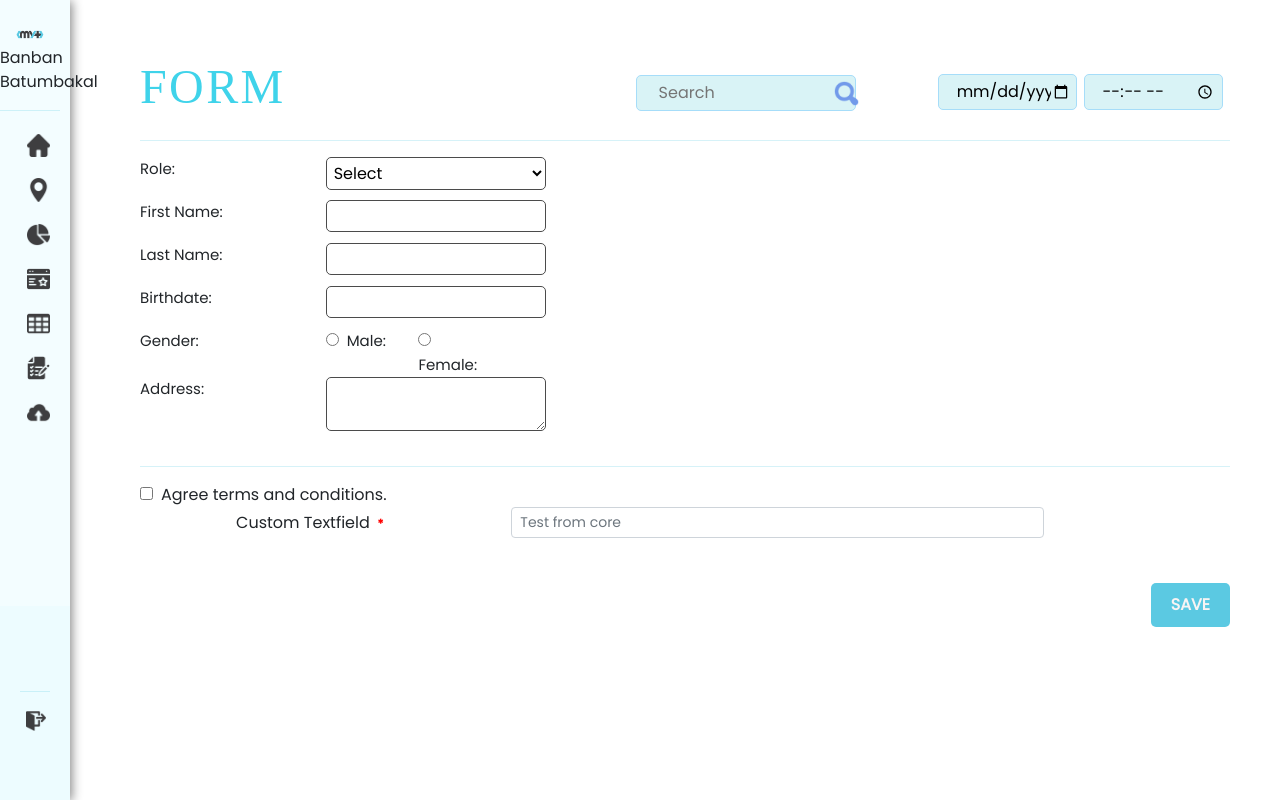
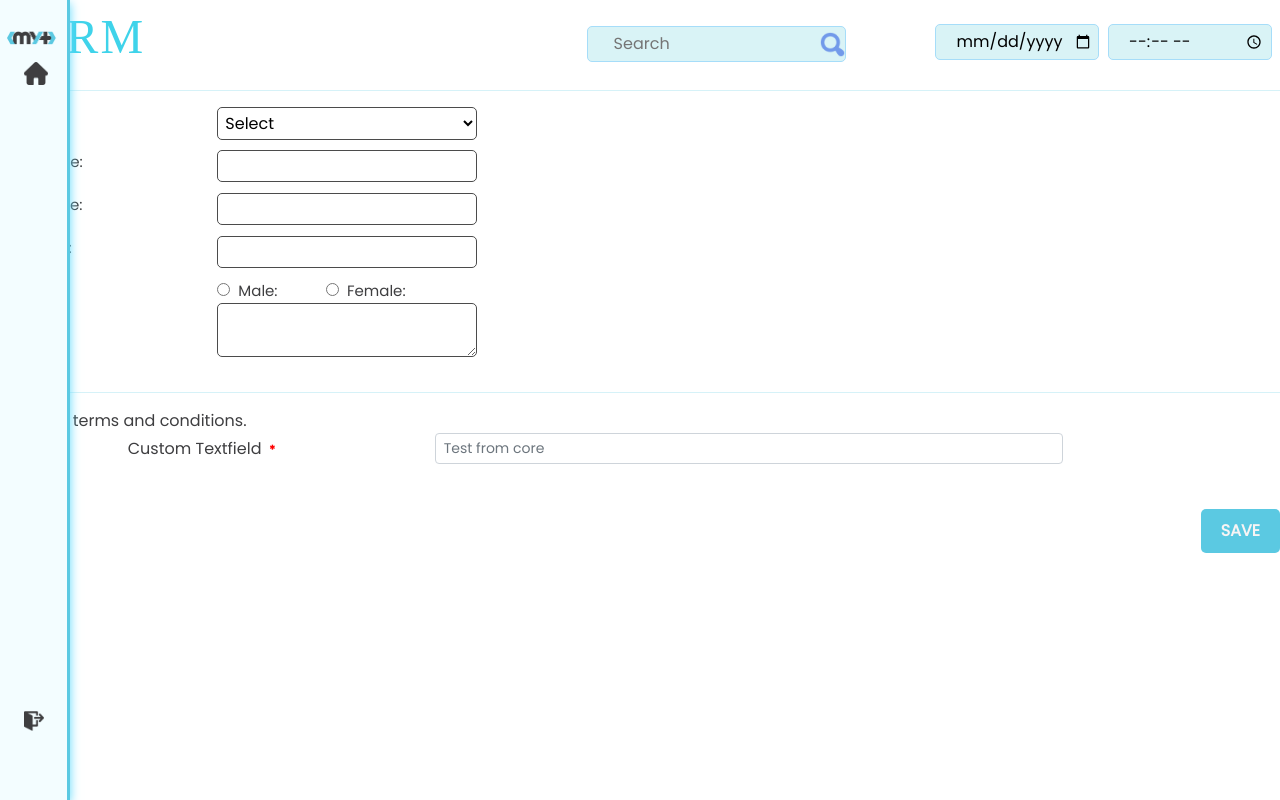
Before and after one commit to vanessa-myt/sample-project, a React (Create React App) app: page /form in a window 1280 px wide. Built offline with nearby package versions, Linux system fonts and the light colour scheme.

Commit message:
navbar fixing

```diff
--- a/src/App.css
+++ b/src/App.css
@@ -3,6 +3,7 @@
   --primary-color: #61dafb;
   --secondary-color: #5BC9E2;
   --tertiary-color: #3E3E40;
+  --navbar-color:#F3FDFF;
 
 
   --font-regular: 'Poppins-Regular';
@@ -20,6 +21,7 @@ hr{
 .App {
   text-align: center;
   font-family: var(--font-regular);
+  color:var(--tertiary-color)
 }
 
 .header-label{
@@ -30,10 +32,6 @@ hr{
   color:var(--tertiary-color);
   padding: 2%;
   padding-bottom: 0%;
-}
-
-.App-link {
-  color: #61dafb;
 }
 
 .badge{
--- a/src/Components/Navbar/MenuItem.js
+++ b/src/Components/Navbar/MenuItem.js
@@ -1,6 +1,7 @@
 import React, { useRef, useState } from "react";
 import { NavLink, Link } from "react-router-dom";
 import { FontAwesomeIcon } from '@fortawesome/react-fontawesome';
+import { Col, Row } from "react-bootstrap";
 
 /**
  * @author
@@ -8,8 +9,8 @@ import { FontAwesomeIcon } from '@fortawesome/react-fontawesome';
  **/
 
 const MenuItem = (props) => {
-  const { name, subMenus, iconClassName, onClick, to, exact } = props;
-  const [expandManage, setExpandManage] = useState(false);
+  const { name, subMenus, iconClassName, onClick, to, exact, expandManage, setExpandManage, index } = props;
+
 
     // carets for dropdown
   function caretDown() {
@@ -21,10 +22,11 @@ const MenuItem = (props) => {
   }
 
 
+
   if(subMenus.length !== 0) {
     return (
-      <li className="menu-li" onClick={() => {props.onClick(); setExpandManage(!expandManage)}} title={name}>
-          <div className="menu-item">
+      <li className={"menu-li"} onClick={() => {props.onClick(); setExpandManage(index)}} title={name}>
+          <div className={props.activeSub === true ? "menu-item li-active" : "menu-item"}>
             <div className="menu-icon">
               <img src={iconClassName} className="icon"/>
             </div>
@@ -53,10 +55,16 @@ const MenuItem = (props) => {
           to={to}
           className={`menu-item`}
         >
-          <div className="menu-icon">
-            <img src={iconClassName} className="icon"/>
-          </div>
-          <span className="nav-name">{name}</span>
+          <Row>
+            <Col>
+              <div className="menu-icon pl-5" style={{alignContent:"right"}}>
+              <img src={iconClassName} className="icon"/>
+              </div>
+            </Col>
+            <Col>
+            <span className="nav-name p-1" style={{textAlign:"left"}}>{name}</span>
+            </Col>
+          </Row>
         </Link>
       </li>
     );
--- a/src/Components/Navbar/Navbar.css
+++ b/src/Components/Navbar/Navbar.css
@@ -1,28 +1,30 @@
-
 .active-nav {
   margin-left: 0;
 }
 
+.container {
+  /* overflow: hidden !important; */
+}
 
-ul{
+ul {
   padding: 0;
   margin: 0;
 }
 
 .menu-li {
-    font-family: 'Gotham-Rounded-Medium';
+  font-family: "Gotham-Rounded-Medium";
   list-style: none;
-    padding-left: 7%;
+  /* padding-left: 10%; */
 }
 
 .inactive .menu-li {
-    padding-left: 17%;
+  padding-left: 20%;
   margin-bottom: 10%;
 }
 
-body{
+body {
   background-color: #eee;
-    font-family: 'Open Sans', sans-serif;
+  font-family: "Open Sans", sans-serif;
   /* min-height: 100%;
     position: relative; */
 }
@@ -41,63 +43,61 @@ body{
 
 /* Handle */
 ::-webkit-scrollbar-thumb {
-    background: #333;
+  background: var(--navbar-color);
   border-radius: 10px;
   display: none;
 }
 
 /* Handle on hover */
 ::-webkit-scrollbar-thumb:hover {
-    background: #333;
+  background: var(--navbar-color);
   display: block;
 }
 
-
-.side-menu{
+.side-menu {
   position: fixed;
-    background: #F3FDFF;
+  background: var(--navbar-color);
   width: 300px;
   height: 100%;
   box-sizing: border-box;
   padding-top: 30px;
   padding-right: 10px;
-    transition: width .2s ease-in;
+  padding-left: 6px;
+  transition: width 0.2s ease-in;
   z-index: 20 !important;
-    box-shadow: 2px 1px 10px #888888;
+  border-right: 3px solid var(--secondary-color);
+  box-shadow: 0 3px 10px var(--primary-color) !important;
+  /* box-shadow: 0 3px 10px rgb(0 0 0 / 0.2); */
 }
 
-.side-menu.inactive{
+.side-menu.inactive {
   width: 70px;
 }
 
-.inactive .logo{
-    height: 2vh;
-    padding:0;
+.side-menu .top-section {
+  position: relative;
+  /* margin-bottom: 5%; */
 }
 
-.side-menu .top-section{
-    position: relative;
-    /* margin-bottom: 25%; */
-}
-
-.side-menu .top-section .logo{
+.side-menu .top-section .logo {
   width: 100%;
   /* overflow: hidden; */
   display: inline-block;
+  cursor: pointer;
 }
 
-.side-menu .top-section .logo img{
+.side-menu .top-section .logo img {
+  max-width: 100%;
+  max-height: 200%;
   /* max-width: 50%;
-    max-height: 71%; */
-    max-width: 50%;
-    max-height: 66%;
+  max-height: 100%; */
 }
 
 .toggle-menu-btn {
   width: 10%;
 }
 
-.side-menu .top-section .toggle-menu-btn{
+.side-menu .top-section .toggle-menu-btn {
   color: #666;
   font-size: 20px;
   position: absolute;
@@ -107,16 +107,16 @@ body{
   cursor: pointer;
 }
 
-.side-menu.inactive .top-section .toggle-menu-btn{
+.side-menu.inactive .top-section .toggle-menu-btn {
   right: -50px;
 }
 
-.side-menu .search-controller{
-    color: #fff;
+.side-menu .search-controller {
+  /* color:; */
   position: relative;
 }
 
-.side-menu .search-controller .search-btn{
+.side-menu .search-controller .search-btn {
   width: 40px;
   height: 35px;
   position: absolute;
@@ -126,49 +126,57 @@ body{
   color: #666;
 }
 
-.side-menu .main-menu .menu-item{
+.side-menu .main-menu .menu-item {
   color: #333;
   text-decoration: none;
-    font-size: 15px;
-    display: block;
+  font-size: 20px;
+  display: flex;
   font-weight: 600;
   cursor: pointer;
-    padding-left: 5%;
+  /* padding-left: 15%; */
   margin-bottom: 1%;
-}
-
-.logo-mb{
-    margin-bottom: 0px !important;
-}
-
-.menu-item:hover {
-    background: #49DDFF;
-    border-radius: 5px;
-    color:#3E3E40;
-    padding-left: 5%;
   padding-top: 1%;
   padding-bottom: 4%;
 }
 
-.side-menu .main-menu .menu-item.active{
-    background: #E70689;
+.menu-item:hover {
+  /* background: #e70689; */
+  background: yellowgreen;
   border-radius: 5px;
-    color:#3E3E40;
-    padding-left: 5%;
+  /* color: #fff; */
+  padding-left: 0 !important;
+  margin-left: 0 !important;
+  /* padding-top: 1%;
+    padding-bottom: 4%; */
+}
+
+.side-menu .main-menu .menu-item.active {
+  background: #e70689;
+  border-radius: 5px;
+  /* color: #fff; */
+  /* padding-left: 15%; */
   padding-bottom: 5%;
 }
 
-
-
-.side-menu .main-menu{
+.side-menu .main-menu {
   margin: 5px 0;
   position: relative;
-    height: 50%;
+  height: 80%;
   overflow-y: scroll !important;
   overflow-x: hidden;
 }
 
-.side-menu .main-menu .menu-item .menu-icon{
+.active-menu {
+  height: 55% !important;
+}
+
+.li-active {
+  background-color: #e70689 !important;
+  border-radius: 0.5em;
+}
+
+.side-menu .main-menu .menu-item .menu-icon {
+  display: flex;
   display: inline-block;
   width: 35px;
   height: 35px;
@@ -178,51 +186,48 @@ body{
   /* overflow: hidden !important; */
 }
 
-.side-menu .main-menu .menu-item span{
+.side-menu .main-menu .menu-item span {
   position: absolute;
   display: inline-block;
   opacity: 1;
-    transition: opacity .2s ease-in;
+  transition: opacity 0.2s ease-in;
 }
 
-.side-menu.inactive .main-menu .menu-item span{
+.side-menu.inactive .main-menu .menu-item span {
   opacity: 0;
   width: 0;
   height: 0;
   /* overflow: hidden; */
 }
 
-.side-menu .main-menu .sub-menu{
+.side-menu .main-menu .sub-menu {
   color: #333;
-    margin-left: 10px;
+  margin-left: 20px;
   margin-top: 8%;
   border-left: 1px solid #666;
   box-sizing: border-box;
   padding-left: 30px;
   /* max-height: 0; */
   /* overflow: hidden; */
-    transition: max-height .2s ease-in;
+  transition: max-height 0.2s ease-in;
 }
 
-.side-menu.inactive .main-menu .sub-menu{
+.side-menu.inactive .main-menu .sub-menu {
   max-height: 0;
   /* overflow: hidden; */
 }
 
-
-
-
-.side-menu .main-menu .sub-menu.active{
+.side-menu .main-menu .sub-menu.active {
   max-height: 200px;
 }
 
-.side-menu .main-menu .sub-menu a{
+.side-menu .main-menu .sub-menu a {
   display: block;
   margin: 5px 0;
   font-size: 15px;
   font-weight: 600;
   text-decoration: none;
-    color: #ffffff;
+  /* color: #ffffff; */
   box-sizing: border-box;
   padding: 5px;
   text-transform: uppercase;
@@ -234,25 +239,23 @@ body{
 }
 
 .expand-icon {
-    margin-top:4%;
   margin-left: 60%;
-    color: #FFFFFF;
+  margin-top: 1%;
+  /* color: #ffffff; */
 }
 
-
-.side-menu .main-menu .sub-menu a.active{
-    background: #E70689;
+.side-menu .main-menu .sub-menu a.active {
+  background: #e70689;
   display: block;
-    margin-left: -8%;
+  /* margin-left: -8%; */
   box-shadow: 0px 4px 10px -5px rgba(0, 0, 0, 0.593);
   border-radius: 5px;
   color: #fff;
-
 }
 
-.side-menu-footer{
+.side-menu-footer {
   width: 100%;
-    background: #edfcff;
+  background: var(--navbar-color);
   position: absolute;
   bottom: 0;
   left: 0;
@@ -260,31 +263,29 @@ body{
   box-sizing: border-box;
 }
 
-
-
-
-.container-nav{
+.container {
   margin-left: 300px;
-    transition: margin-left .2s ease-in;
+  transition: margin-left 0.2s ease-in;
   padding: 50px;
   box-sizing: border-box;
 }
 
-.container-nav.inactive{
+.container.inactive {
   margin-left: 90px;
 }
 
-.container-nav.active {
-    margin-left: 320px !important;
+.container.active {
+  margin-left: 25% !important;
 }
 
-.min-menu, .max-menu {
+.min-menu,
+.max-menu {
   color: #ffff;
-    margin-left: 20%;
+  /* margin-left: 20%; */
 }
 
 .max-menu-cont .inactive {
-    background-color: #4168DF;
+  background-color: #4168df;
   width: 200%;
   border-radius: 0.5em;
   visibility: hidden;
@@ -296,14 +297,16 @@ body{
 
 .icon {
   width: 67%;
-    margin-left: 23%;
+  padding-top: 6%;
+  margin-left: 15%;
   padding-bottom: 50%;
 }
 
 .nav-name {
-    margin-top: 3%;
+  margin-top: 1%;
   margin-left: 10%;
-    color: #ffff;
+  font-family: var(--font-bold);
+  /* color: #ffff; */
 }
 
 .logout-btn {
@@ -312,17 +315,17 @@ body{
 }
 
 .logout-label {
-    font-family: 'Gotham-Rounded-Medium';
+  font-family: "Gotham-Rounded-Medium";
   margin-left: 10%;
   color: #ffff;
   letter-spacing: 0.1em;
 }
 
-.inactive .logout-btn{
+.inactive .logout-btn {
   width: 28px;
 }
 
-.inactive .logout-label{
+.inactive .logout-label {
   visibility: hidden;
 }
 
@@ -339,53 +342,22 @@ body{
   margin-left: 5%;
 }
 
-.inactive .user-details-footer{
+.inactive .user-details-footer {
   visibility: hidden;
 }
 
 .account-label {
-    font-family: 'Gotham-Rounded-Bold';
-    color: #FFFFFF99;
+  font-family: "Gotham-Rounded-Bold";
+  color: #ffffff99;
   margin-bottom: 2%;
 }
 
 .navbar-user-label {
-    font-family: 'Gotham-Rounded-Bold';
-    color: #FFFFFF;
+  font-family: "Gotham-Rounded-Bold";
+  color: #ffffff;
 }
 
 .user-type-label {
-    font-family: 'Gotham-Rounded-Light';
-    color: #FFFFFF99;
+  font-family: "Gotham-Rounded-Light";
+  color: #ffffff99;
 }
-
-@media screen and (max-width: 500px) {
-
-    .side-menu.inactive {
-        width: 50px;
-    }
-
-    .side-menu .main-menu .menu-item .me nu-icon  {
-        width: 30px;
-    }
-
-    .inactive .logout-btn{
-        width: 28px;
-        margin-left: -5px;
-    }
-}
-
-.page-container {
-    margin-left: 300px;
-    transition: margin-left 0.2s ease-in;
-    padding: 50px;
-    box-sizing: border-box;
-  }
-
-  .page-container.inactive {
-    margin-left: 90px;
-  }
-
-  .page-container.active {
-    margin-left: 320px !important;
-  }
--- a/src/Components/Navbar/Navbar.js
+++ b/src/Components/Navbar/Navbar.js
@@ -1,81 +1,64 @@
 import React, { useEffect, useState } from "react";
-import { FontAwesomeIcon } from '@fortawesome/react-fontawesome';
-// import { removeUserSession } from "../../Helpers/Utils/Common";
-// import { getName, getType, getRole } from "../../Helpers/Utils/Common";
+import { FontAwesomeIcon } from "@fortawesome/react-fontawesome";
 import MenuItem from "./MenuItem";
 
 //css
-import '../Navbar/Navbar.css';
+import "../Navbar/Navbar.css";
 
 //icons
-import dashboard from "../../Assets/Navbar/dashboard.png";
-import gmap from "../../Assets/Navbar/gmaps.png";
-import chart from "../../Assets/Navbar/chart.png";
-import modal from "../../Assets/Navbar/modals.png";
-import report from "../../Assets/Navbar/report.png";
-import form from "../../Assets/Navbar/forms.png";
-import fileupload from "../../Assets/Navbar/fileupload.png";
 import logo from "../../Assets/Logo/MYT_nobg.png";
 import logout from "../../Assets/Navbar/logout.png";
+import dashboard from "../../Assets/Navbar/dashboard.png";
 
 const Navbar = (props) => {
 
-  const agentItems = [
+  //BU Head
+  const buHeadItems = [
     {
       name: "DASHBOARD",
       exact: true,
       to: "/dashboard",
       iconClassName: dashboard,
     },
-    {
-      name: "GOOGLE MAPS",
-      exact: true,
-      to: "/",
-      iconClassName: gmap,
-    },
-    {
-      name: "CHART",
-      exact: true,
-      to: "/dashboard",
-      iconClassName: chart,
-    },
-    {
-      name: "MODAL",
-      exact: true,
-      to: "/modal",
-      iconClassName: modal,
-    },
-    {
-      name: "REPORT",
-      exact: true,
-      to: "/report",
-      iconClassName: report,
-    },
-    {
-      name: "FORM",
-      exact: true,
-      to: "/form",
-      iconClassName: form,
-    },{
-      name: "FILE UPLOAD",
-      exact: true,
-      to: "/file-upload",
-      iconClassName: fileupload,
-    },
     // {
     //   name: "FEDEX",
     //   exact: true,
     //   to: "/",
-    //   iconClassName: deliverytruck,
+    //   iconClassName: fedex,
     //   subMenus: [
-    //     {name: "PRE-ENCODED TRANSACTION", to: "/data-retrieval"},
+    //     { name: "Adjustments", to: "/adjustments" },
+    //     { name: "Announcements", to: "/announcements" },
+    //     { name: "Outlets", to: "/Otheroutlets/fedex" },
+    //     { name: "Customers", to: "/customers" },
+    //     { name: "Discounts", to: "/discounts" },
+    //     { name: "Package Type", to: "/packagetype" },
+    //     { name: "Ship Services", to: "/shipservices" },
+    //     { name: "Surcharges", to: "/surcharges" },
     //   ],
+    //   expand: true,
     // },
-  ]
+
+  ];
 
   const [inactive, setInactive] = useState(true);
   const [menuItems, setMenuItems] = useState([]);
+  const [expandManage, setExpandManage] = useState(true);
 
+  const handleExpand = (index) => {
+    var list = [...menuItems];
+
+    if (!inactive) {
+      for (var i = 0; i < list.length; i++) {
+        if (i !== index) {
+          list[i]["expand"] = true;
+        }
+      }
+
+      list[index]["expand"] = !list[index]["expand"];
+
+      setMenuItems(list);
+    }
+  };
 
   useEffect(() => {
     if (inactive) {
@@ -92,15 +75,11 @@ const Navbar = (props) => {
   };
 
   useEffect(() => {
-    //Determine user role
-
-    // const role = getRole();
-    setMenuItems(agentItems);
-
+    setMenuItems(buHeadItems);
 
     let menuItemsList = document.querySelectorAll(".menu-item");
     menuItemsList.forEach((el, index) => {
-      if(menuItems[index].name == props.active) {
+      if (menuItems[index].name == props.active) {
         el.classList.add("active");
       }
       el.addEventListener("click", (e) => {
@@ -115,38 +94,38 @@ const Navbar = (props) => {
     });
   }, []);
 
-
   return (
     <div className={`side-menu ${inactive ? "inactive" : ""}`}>
       <div className="top-section">
-        <div className="logo d-flex justify-content-center logo-mb">
-            <img src={logo} className="navbar-logo" onClick={() => setInactive(!inactive)} />
+        <div className="logo d-flex justify-content-center">
+          <img
+            src={logo}
+            className="navbar-logo"
+            onClick={() => setInactive(!inactive)}
+          />
         </div>
         <div onClick={() => setInactive(!inactive)} className="toggle-menu-btn">
           {inactive ? (
             <div className="max-menu-cont">
               <FontAwesomeIcon
-             icon={'angle-double-right'}
-             alt={'open'}
-             className={'max-menu'}
+                icon={"angle-double-right"}
+                alt={"open"}
+                className={"max-menu"}
                 aria-hidden="true"
-         /></div>
+              />
+            </div>
           ) : (
             <FontAwesomeIcon
-            icon={'angle-double-left'}
-            alt={'close'}
-            className={'min-menu'}
+              icon={"angle-double-left"}
+              alt={"close"}
+              className={"min-menu"}
               aria-hidden="true"
             />
           )}
         </div>
       </div>
-      <div>
-        <p>Banban Batumbakal</p>
-      </div>
-      <hr/>
-      <div className="main-menu">
 
+      <div className={inactive ? "main-menu" : "main-menu active-menu"}>
         {menuItems.map((menuItem, index) => (
           <MenuItem
             key={index}
@@ -155,6 +134,10 @@ const Navbar = (props) => {
             to={menuItem.to}
             subMenus={menuItem.subMenus || []}
             iconClassName={menuItem.iconClassName}
+            expandManage={menuItem.expand}
+            setExpandManage={handleExpand}
+            index={index}
+            activeSub={menuItem.name === props.active}
             onClick={(e) => {
               if (inactive) {
                 setInactive(false);
@@ -163,16 +146,18 @@ const Navbar = (props) => {
           />
         ))}
       </div>
-
       <div className="side-menu-footer">
+        {!inactive && (
           <div className="user-details-footer">
             <div className="account-label">Account</div>
-            <span className="navbar-user-label"></span><br/>
-            <span className="user-type-label"></span>
+            <span className="navbar-user-label">BANBAN BATUMBAKAL</span>
+            <br />
+            <span className="user-type-label">ADMINISTATOR</span>
           </div>
-        <hr/>
+        )}
+        {/* <div className="logout-cont" onClick={removeUserSession}> */}
         <div className="logout-cont">
-          <img src={logout} className="logout-btn"/>
+          <img src={logout} className="logout-btn" />
           <span className="logout-label">LOG OUT</span>
         </div>
       </div>
--- a/src/Pages/Dashboard/Dashboard.jsx
+++ b/src/Pages/Dashboard/Dashboard.jsx
@@ -22,7 +22,7 @@ function Dashboard() {
             }}
             active={'MANAGE'}
         />
-        <div className={`page-container ${inactive ? "inactive" : "active"}`}>
+        <div className={`container ${inactive ? "inactive" : "active"}`}>
         {/* First Row */}
             <Row>
                 <Col xs='6'>
--- a/src/Pages/Login/Login.css
+++ b/src/Pages/Login/Login.css
@@ -1,4 +1,4 @@
-.container{
+.login-container{
     /* position: absolute; */
     width: 500px;
     height: 616px;
--- a/src/Pages/Login/Login.jsx
+++ b/src/Pages/Login/Login.jsx
@@ -22,7 +22,7 @@ function Login() {
 
   return (
     <div className=''>
-      <div className="container center">
+      <div className="login-container center">
         <Row className='pt-5'>
           <Col>
           <img src={logo} width={450} height={180}></img>
```
Lines whose indentation alone changed are shown as unchanged.
